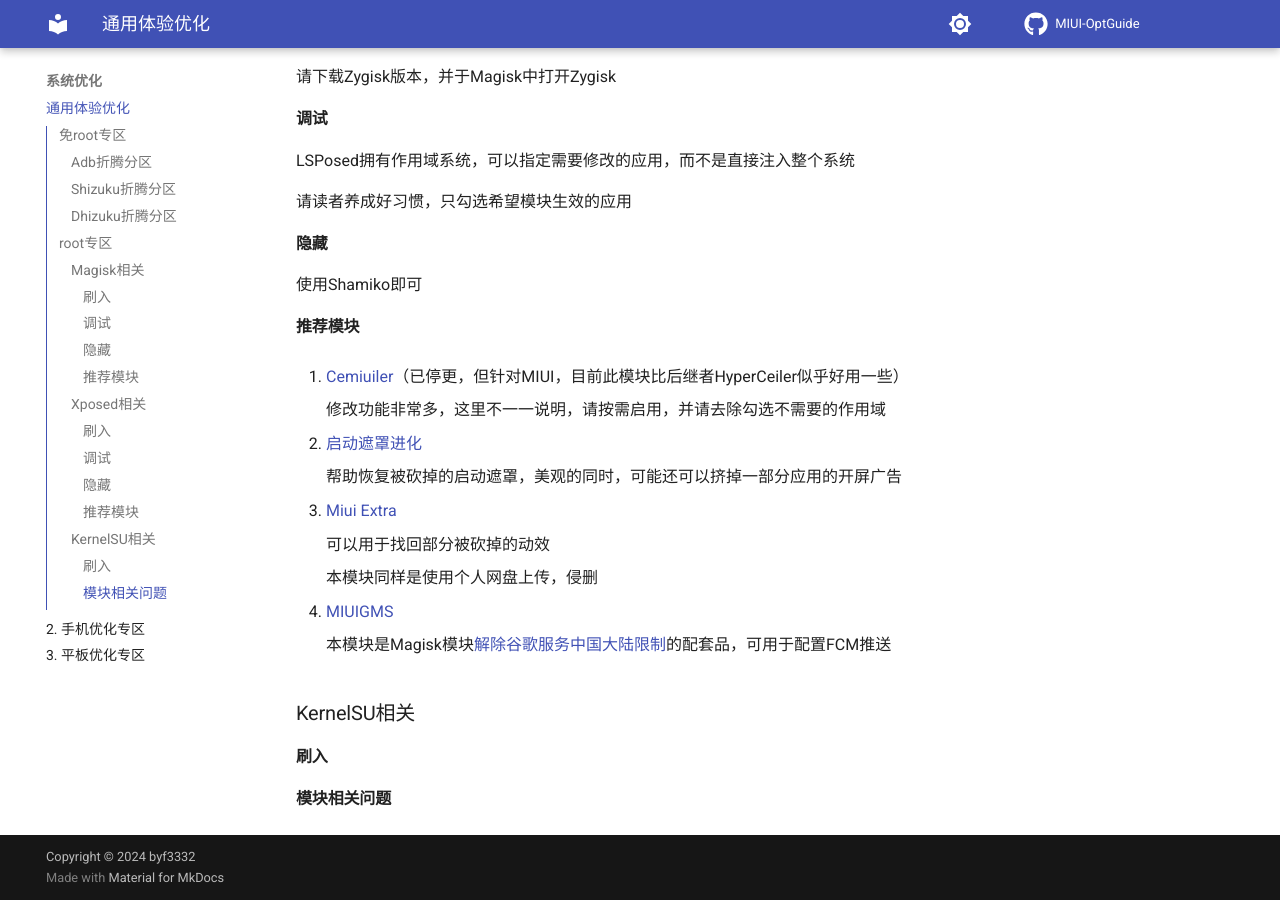
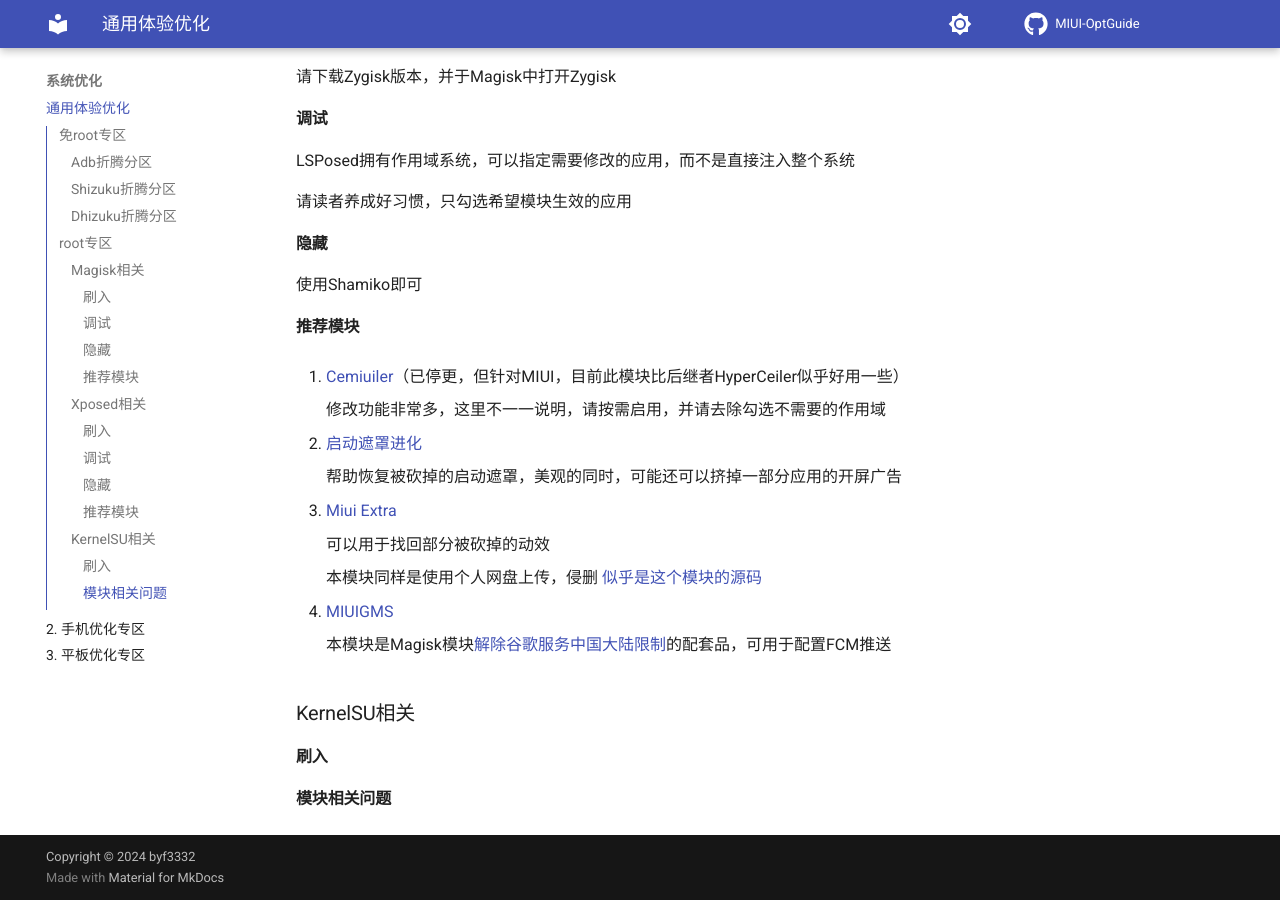
Before and after one commit to byf3332/MIUI-OptGuide, an MkDocs documentation site: the page built from docs/系统优化/1. 通用体验优化.md, in a window 1280 px wide and 900 px high, scrolled down 2586 px. Built offline with MkDocs 1.6.1 and Material for MkDocs 9.7.7, drawn with Linux system fonts in a browser that asks for light colours; comment, search, counter and statistics services are not loaded.

Commit message:
补充MIUI Extra模块的源码仓库

```diff
--- a/docs/系统优化/1. 通用体验优化.md
+++ b/docs/系统优化/1. 通用体验优化.md
@@ -132,8 +132,9 @@
     可以用于找回部分被砍掉的动效
 
     本模块同样是使用个人网盘上传，侵删
+    [似乎是这个模块的源码](https://github.com/Art-Chen/MIUI-Extra-YukiAPI)
 
-4. [MIUIGMS](https://blog.minamigo.moe/archives/1022)
+5. [MIUIGMS](https://blog.minamigo.moe/archives/1022)
 
     本模块是Magisk模块[解除谷歌服务中国大陆限制](https://blog.minamigo.moe/archives/1123)的配套品，可用于配置FCM推送
 
```
